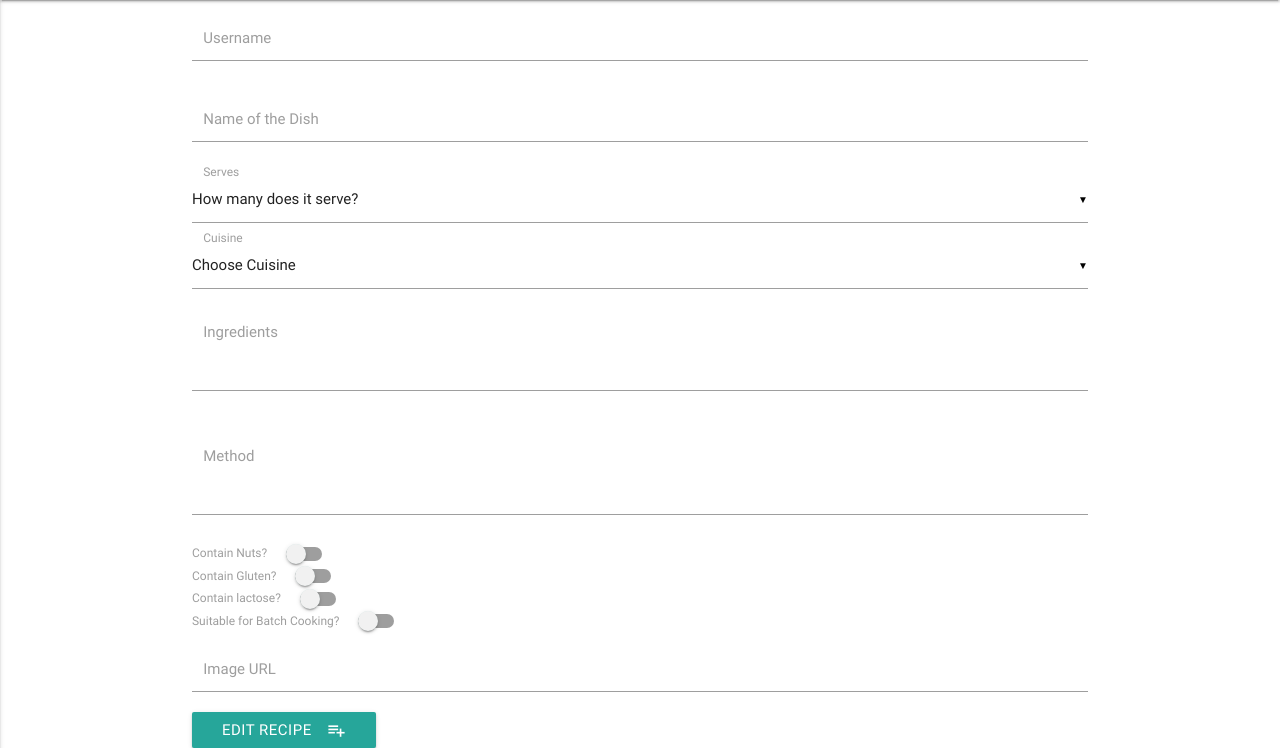
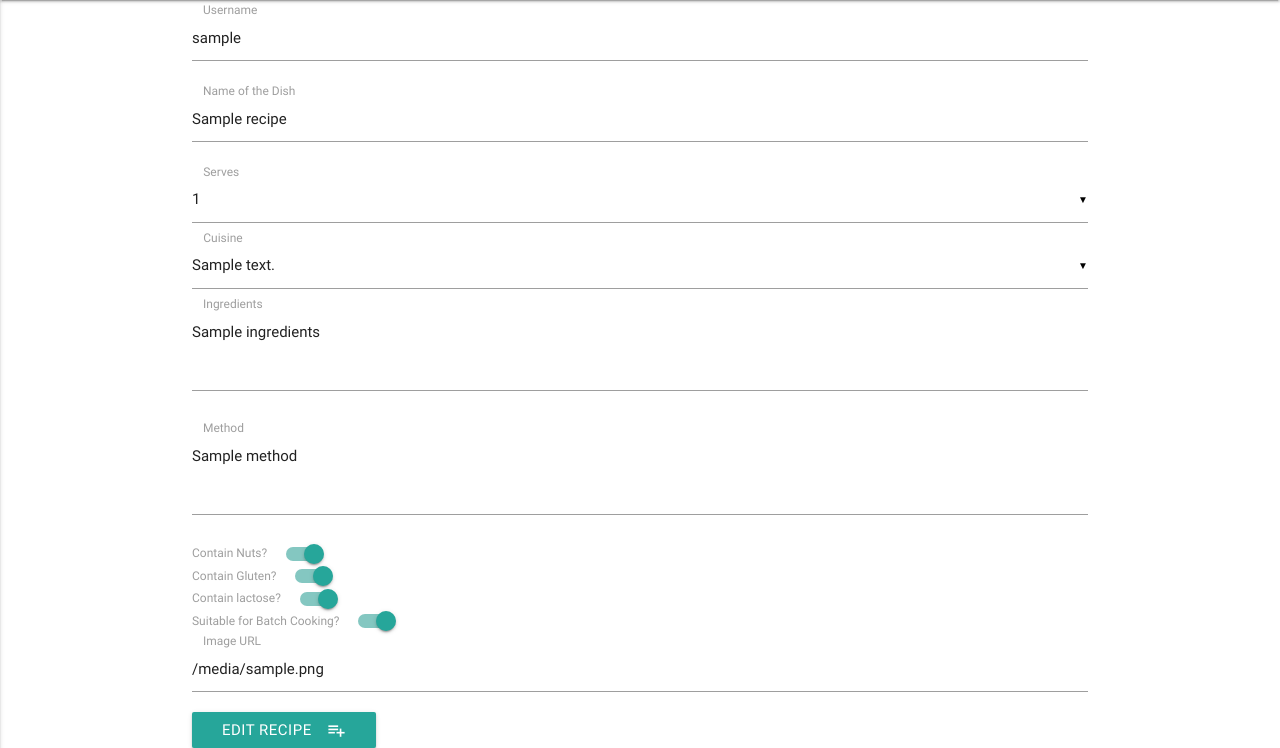
Before and after one commit to itoulou/cook-book, a Flask app: template templates/editrecipe.html in a window 1280 px wide. Shown: the part 64-812 px from the top of the page. Run offline with Flask 2, Linux system fonts and the light colour scheme; the template is opened without the code that fills it: most values are stand-ins (such as "Sample title", 1, 10 or a date in 2020); some libraries are stand-ins or nearby versions.

Commit message:
Created for loops around the selected options in both addrecipe and editrecipe forms. created update_recipe function to update recipe and return to viewrecipe.html

```diff
--- a/run.py
+++ b/run.py
@@ -15,13 +15,23 @@
 
 @app.route('/add_recipe')
 def to_add_recipe_page():
-    return render_template('addrecipe.html')
+    serves = ["1", "2", "3", "4", "5", "6+"]
+    cuisine = [
+               "African", "American", "British", "Carribean", "Chinese",
+               "East European", "French", "Greek", "Indian", "Irish",
+               "Italian", "Japanese", "Korean", "Mexican",
+               "Middle Eastern and Persian", "Nordic", "Spanish", "Thai",
+               "Other"
+                ]
+    recipes = mongo.db.recipes.find()
+    return render_template('addrecipe.html', serves=serves, cuisine=cuisine,
+                            recipes=recipes)
 
 @app.route('/insert_recipe', methods=['POST'])
 def insert_recipe():
     recipes = mongo.db.recipes
     recipes.insert_one(request.form.to_dict())
-    return redirect(url_for('return_home'))
+    return redirect(url_for('all_recipes'))
 
 @app.route('/all_recipes')
 def all_recipes():
@@ -33,9 +43,40 @@
     recipe_selected = mongo.db.recipes.find_one({'_id': ObjectId(recipe_id)})
     return render_template('viewrecipe.html', recipe_selected=recipe_selected)
 
-@app.route('/edit_recipe')
-def to_edit_recipe():
-    render_template('editrecipe.html')
+@app.route('/edit_recipe/<recipe_id>')
+def to_edit_recipe(recipe_id):
+    serves = ["1", "2", "3", "4", "5", "6+"]
+    cuisine = [
+               "African", "American", "British", "Carribean", "Chinese",
+               "East European", "French", "Greek", "Indian", "Irish",
+               "Italian", "Japanese", "Korean", "Mexican",
+               "Middle Eastern and Persian", "Nordic", "Spanish", "Thai",
+               "Other"
+                ]
+    recipe_selected =  mongo.db.recipes.find_one({"_id": ObjectId(recipe_id)})
+    return render_template('editrecipe.html', recipe=recipe_selected, serves=serves, cuisine=cuisine)
+
+@app.route('/update_recipe/<recipe_id>', methods=["POST"])
+def update_recipe(recipe_id):
+    recipes = mongo.db.recipes
+    recipes.update( {"_id": ObjectId(recipe_id)},
+
+    {
+        "username": request.form.get('username'),
+        "name_of_dish": request.form.get('name_of_dish'),
+        "serves": request.form.get('serves'),
+        "cuisine": request.form.get('cuisine'),
+        "ingredients": request.form.get('ingredients'),
+        "method": request.form.get('method'),
+        "contain_nuts": request.form.get('contain_nuts'),
+        "contain_gluten": request.form.get('contain_gluten'),
+        "contain_lactose": request.form.get('contain_lactose'),
+        "batch_cook": request.form.get('batch_cook'),
+        "image_url": request.form.get('image_url')
+
+
+    })
+    return redirect(url_for('all_recipes'))
 
 if __name__ == '__main__':
     app.run(host=os.environ.get('IP'),
--- a/static/css/style.css
+++ b/static/css/style.css
@@ -1,4 +1,19 @@
+.recipe-images-div{
+    max-width: 350px;
+    overflow: hidden;
+}
+
 .recipe-images {
-    height: 300px;
-    width: 300px;
+    height: 200px;
+    width: 200px;
 }
+
+.view-recipe-imgdiv{
+    height: 400px;
+    max-width: 600px;
+    overflow: hidden;
+}
+
+.view-recipe-image{
+    height: 400px;
+}
--- a/templates/editrecipe.html
+++ b/templates/editrecipe.html
@@ -1,88 +1,85 @@
 {% extends 'base.html' %} {% block content %}
-<form action="{{ url_for('insert_recipe') }}" method='POST'>
+<form action="{{ url_for('update_recipe', recipe_id=recipe._id) }}" method='POST'>
     <div class="input-field col s6">
-        <input id="username" name="username" type="text" class="validate">
+        <input id="username" name="username" type="text" class="validate" value="{{recipe.username}}">
         <label for="first_name">Username</label>
     </div>
     <div class="input-field col s6">
-        <input id="name_of_dish" name="name_of_dish" type="text" class="validate">
+        <input id="name_of_dish" name="name_of_dish" type="text" class="validate" value="{{recipe.name_of_dish}}">
         <label for="last_name">Name of the Dish</label>
     </div>
     <div class="input-field col s6">
         <select id="serves" name="serves">
           <option value="" disabled selected>How many does it serve?</option>
-          <option value="1">1</option>
-          <option value="2">2</option>
-          <option value="3">3</option>
-          <option value="4">4</option>
-          <option value="5">5</option>
-          <option value="6+">6+</option>
+          {% for number in serves %}
+          <option value="{{number}}" selected>{{number}}</option>
+          {% endfor %}
         </select>
         <label>Serves</label>
     </div>
     <div class="input-field col s6">
         <select id="cuisine" name="cuisine">
           <option value="" disabled selected>Choose Cuisine</option>
-          <option value="African">African</option>
-          <option value="American">American</option>
-          <option value="British">British</option>
-          <option value="Carribean">Carribean</option>
-          <option value="Chinese">Chinese</option>
-          <option value="East European">East European</option>
-          <option value="French">French</option>
-          <option value="Greek">Greek</option>
-          <option value="Indian">Indian</option>
-          <option value="Irish">Irish</option>
-          <option value="Italian">Italian</option>
-          <option value="Japanese">Japanese</option>
-          <option value="Korean">Korean</option>
-          <option value="Mexican">Mexican</option>
-          <option value="Middle Eastern and Persian">Middle Eastern and Persian</option>
-          <option value="Nordic">Nordic</option>
-          <option value="Spanish">Spanish</option>
-          <option value="Thai">Thai</option>
-          <option value="Other">Other</option>
+          {% for cuisine in cuisine %}
+          <option value="{{cuisine}}" selected>{{cuisine}}</option>
+          {% endfor %}
         </select>
         <label>Cuisine</label>
     </div>
     <div class="input-field col s12">
-        <textarea id="ingredients" name="ingredients" class="materialize-textarea"></textarea>
+        <textarea id="ingredients" name="ingredients" class="materialize-textarea">{{recipe.ingredients}}</textarea>
         <label for="textarea1">Ingredients</label>
     </div>
     <div class="input-field col s12">
-        <textarea id="method" name="method" class="materialize-textarea"></textarea>
+        <textarea id="method" name="method" class="materialize-textarea">{{recipe.method}}</textarea>
         <label for="textarea1">Method</label>
     </div>
     <div class="switch">
         <label>
           Contain Nuts?
+          {% if recipe.contain_nuts %}
+          <input id="contain_nuts" name="contain_nuts" type="checkbox" checked>
+          {% else %}
           <input id="contain_nuts" name="contain_nuts" type="checkbox">
+          {% endif %}
           <span class="lever"></span>
         </label>
     </div>
     <div class="switch">
         <label>
           Contain Gluten?
+          {% if recipe.contain_gluten %}
+          <input id="contain_gluten" name="contain_gluten" type="checkbox" checked>
+          {% else %}
           <input id="contain_gluten" name="contain_gluten" type="checkbox">
+          {% endif %}
           <span class="lever"></span>
         </label>
     </div>
     <div class="switch">
         <label>
           Contain lactose?
+          {% if recipe.contain_lactose %}
+          <input id="contain_lactose" name="contain_nuts" type="checkbox" checked>
+          {% else %}
           <input id="contain_lactose" name="contain_lactose" type="checkbox">
+          {% endif %}
           <span class="lever"></span>
         </label>
     </div>
     <div class="switch">
         <label>
           Suitable for Batch Cooking?
+          {% if recipe.batch_cook %}
+          <input id="batch_cook" name="batch_cook" type="checkbox" checked>
+          {% else %}
           <input id="batch_cook" name="batch_cook" type="checkbox">
+          {% endif %}
           <span class="lever"></span>
         </label>
     </div>
     <div class="input-field col s6">
-        <input id="image_url" name="image_url" type="text" class="validate">
+        <input id="image_url" name="image_url" type="text" class="validate" value="{{recipe.image_url}}">
         <label for="first_name">Image URL</label>
     </div>
     <div>
--- a/templates/findrecipe.html
+++ b/templates/findrecipe.html
@@ -7,7 +7,7 @@
 <div class="row">
     {% for recipe in recipes %}
         <a href="{{ url_for('edit_recipe', recipe_id=recipe._id) }}"><div class="card-image col s6 col m4 center-align">
-            <div class="card">
+            <div class="card recipe-images-div">
                 <div class="card-image">
                     <img class="recipe-images" src="{{ recipe.image_url }}">
                 </div>
--- a/templates/viewrecipe.html
+++ b/templates/viewrecipe.html
@@ -1,8 +1,8 @@
 {% extends 'base.html' %} {% block content %}
 
 <div class="row">
-    <div class="col s12 col offset-m3 col m6 ">
-        <img src="{{ recipe_selected.image_url }}">
+    <div class="col s12 col offset-m3 col m6 view-recipe-imgdiv">
+        <img class="view-recipe-image" src="{{ recipe_selected.image_url }}">
     </div>
 </div>
 <div class="row">
@@ -52,7 +52,7 @@
 </div>
 <div class="row">
     <div class="col s6 col offset-m3 col m6">
-        <a href="{{ url_for('to_edit_recipe') }}" class="waves-effect waves-light btn btn_small">Edit Recipe</a>
+        <a href="{{ url_for('to_edit_recipe', recipe_id=recipe_selected._id) }}" class="waves-effect waves-light btn btn_small">Edit Recipe</a>
         <a href="" class="waves-effect waves-light btn btn_small blue">Delete Recipe</a>
     </div>
 </div>
```
Also changed, not shown: templates/addrecipe.html (+7 -26 lines).
